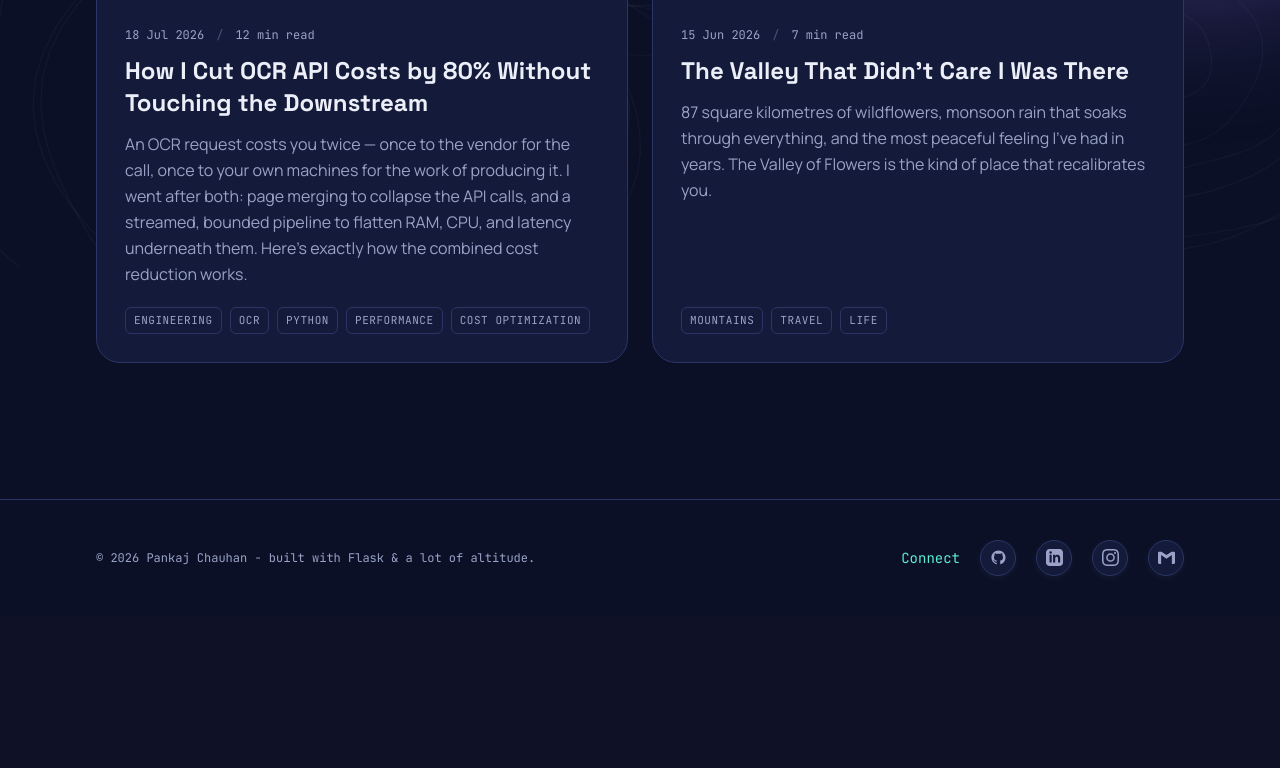
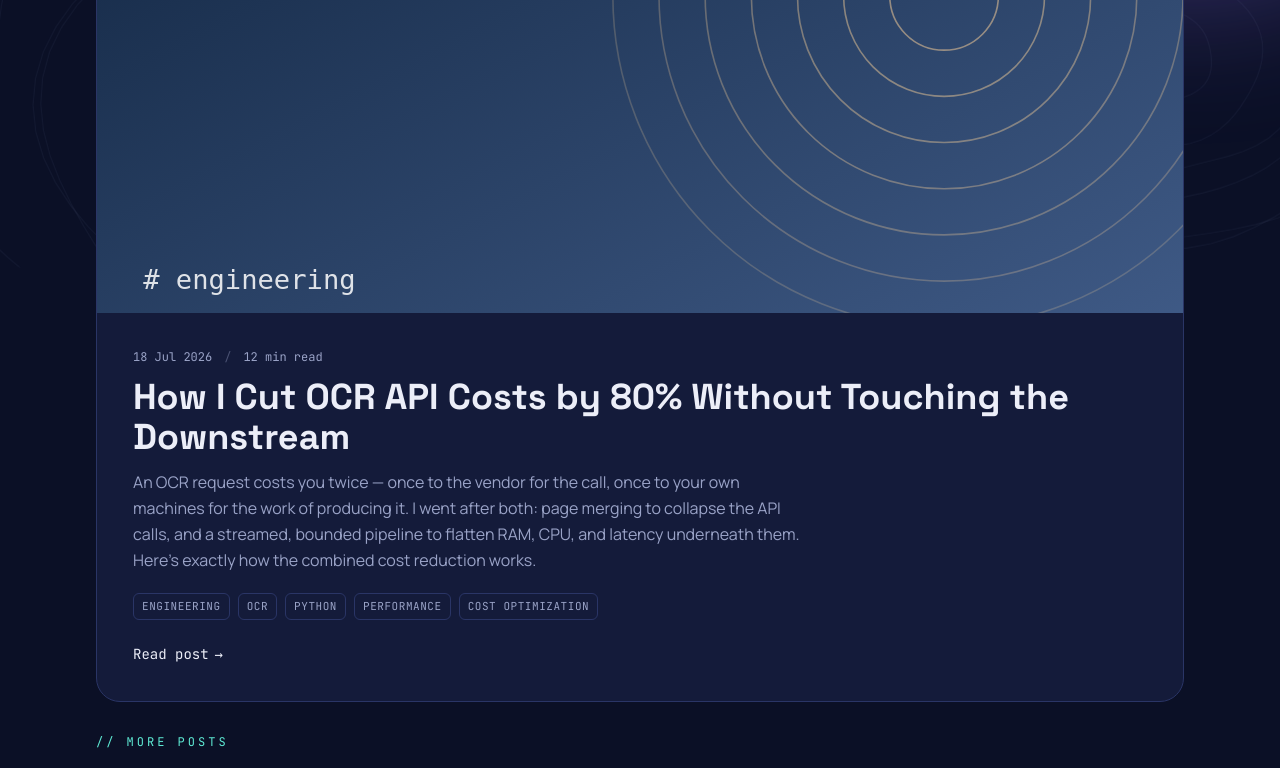
Before and after one commit to PankajChauhanji/my_portfolio, a Flask app: page /blog/ in a window 1280 px wide. Shown: the part 633-1401 px from the top of the page. Before the commit the page ends 1209 px from the top, so only its background shows below. Run offline with Flask 3, Linux system fonts and the light colour scheme; some libraries are stand-ins or nearby versions.

Commit message:
Refine blog listing template

```diff
--- a/templates/blog.html
+++ b/templates/blog.html
@@ -8,10 +8,33 @@
   <h1 class="reveal font-display font-bold tracking-tight text-4xl sm:text-6xl mt-4">{{ pg.title_pre }}<span class="alpenglow">{{ pg.title_accent }}</span>{{ pg.title_post }}</h1>
   <p class="reveal mt-5 max-w-2xl text-lg text-muted leading-relaxed">{{ pg.subtitle }}</p>
 </section>
+
+{% if posts %}
+{% set featured = posts[0] %}
+{% set rest = posts[1:] %}
+<section class="max-w-content mx-auto px-5 sm:px-8 pb-8">
+  <p class="eyebrow reveal mb-5">// latest</p>
+  <a href="{{ url_for('blog_detail', slug=featured.slug) }}" class="reveal card rounded-3xl overflow-hidden flex flex-col group">
+    <div class="aspect-[2/1] overflow-hidden">
+      <img src="{{ featured.cover }}" alt="{{ featured.title }}" class="w-full h-full object-cover transition-transform duration-700 group-hover:scale-105" loading="lazy">
+    </div>
+    <div class="p-6 sm:p-9">
+      <div class="font-mono text-xs text-muted flex items-center gap-3">
+        <span>{{ fmt_date(featured.date) }}</span><span class="opacity-40">/</span><span>{{ featured.reading_time }}</span>
+      </div>
+      <h2 class="font-display font-bold text-2xl sm:text-4xl leading-snug mt-3 group-hover:text-glacier transition-colors">{{ featured.title }}</h2>
+      <p class="mt-3 text-muted leading-relaxed max-w-2xl">{{ featured.excerpt }}</p>
+      <div class="flex flex-wrap gap-2 mt-5">{% for t in featured.tags %}<span class="tag">{{ t }}</span>{% endfor %}</div>
+      <span class="mt-6 font-mono text-sm text-text inline-flex items-center gap-1.5 group-hover:text-glacier transition-colors">Read post <span aria-hidden="true" class="transition-transform group-hover:translate-x-1">&rarr;</span></span>
+    </div>
+  </a>
+</section>
+
+{% if rest %}
 <section class="max-w-content mx-auto px-5 sm:px-8 pb-10">
-  {% if posts %}
+  <p class="eyebrow reveal mb-5">// more posts</p>
   <div class="grid md:grid-cols-2 gap-5 sm:gap-6">
-    {% for post in posts %}
+    {% for post in rest %}
     <a href="{{ url_for('blog_detail', slug=post.slug) }}" class="reveal card rounded-3xl overflow-hidden flex flex-col group">
       <div class="aspect-[2/1] overflow-hidden">
         <img src="{{ post.cover }}" alt="{{ post.title }}" class="w-full h-full object-cover transition-transform duration-700 group-hover:scale-105" loading="lazy">
@@ -27,8 +50,12 @@
     </a>
     {% endfor %}
   </div>
-  {% else %}
+</section>
+{% endif %}
+
+{% else %}
+<section class="max-w-content mx-auto px-5 sm:px-8 pb-10">
   <p class="text-muted font-mono">No posts yet - check back soon.</p>
-  {% endif %}
 </section>
+{% endif %}
 {% endblock %}
```
